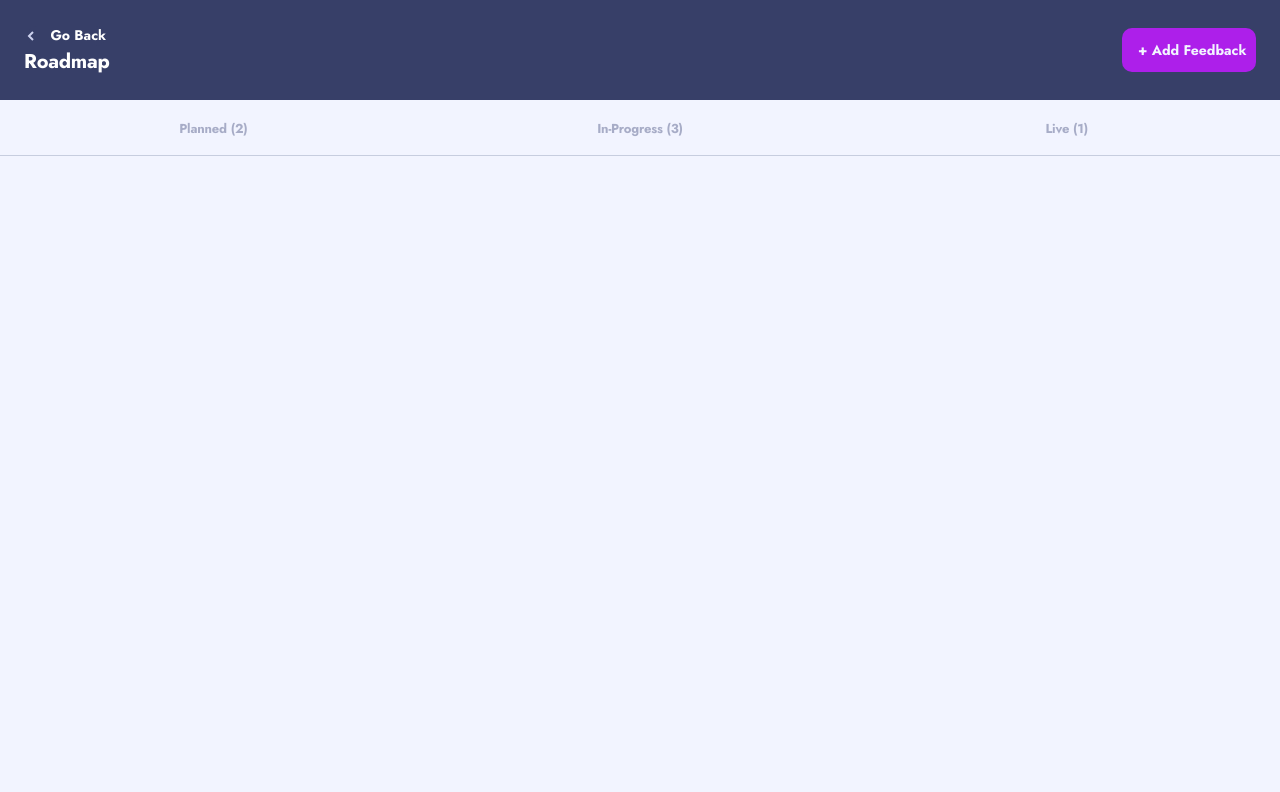
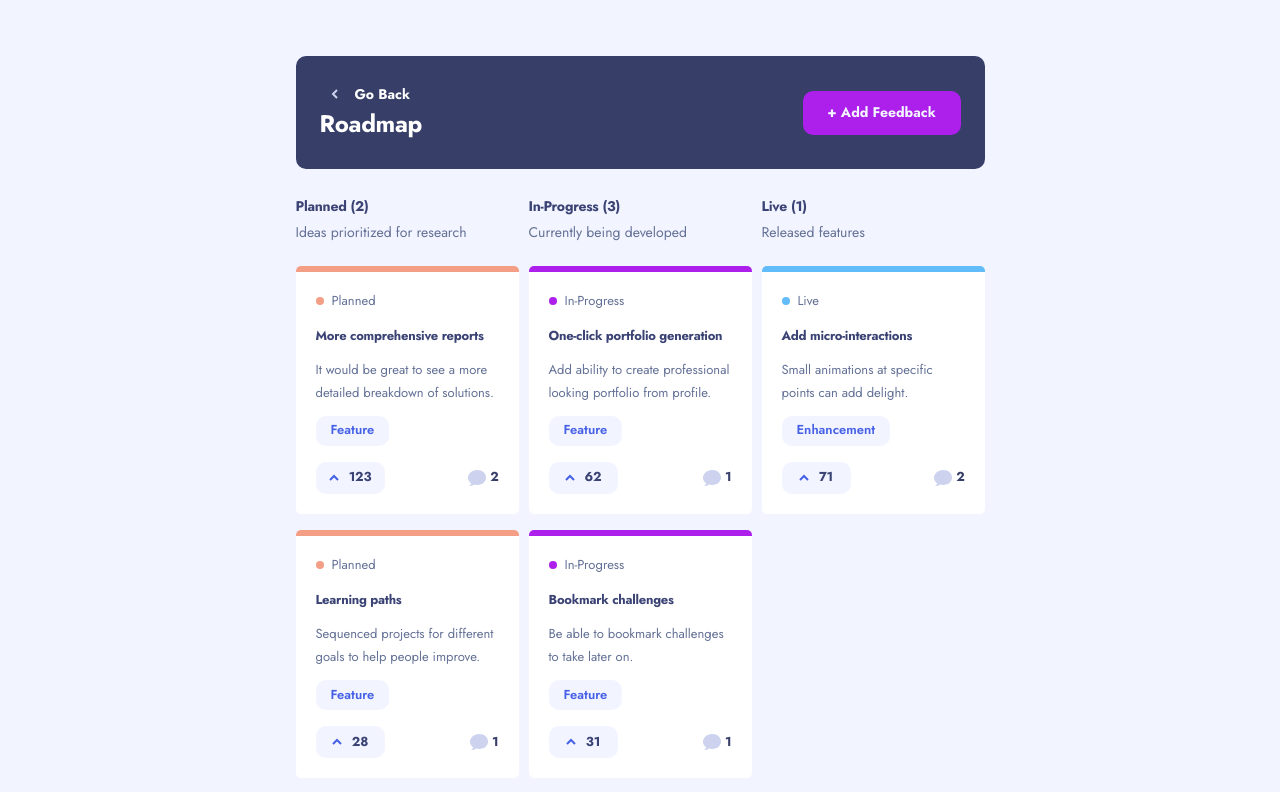
Before and after one commit to a-maystorov/product-feedback-app, a React (Create React App) app: page /roadmap-list in a window 1280 px wide. Shown: the top 792 px of the page. Built offline with nearby package versions, Linux system fonts and the light colour scheme.

Commit message:
Finish Roadmap-list tablet layout.

```diff
--- a/src/App.js
+++ b/src/App.js
@@ -103,6 +103,7 @@ const App = () => {
               planned={planned}
               inProgress={inProgress}
               live={live}
+              windowWidth={windowWidth}
             />
           }
         />
--- a/src/components/Roadmap.js
+++ b/src/components/Roadmap.js
@@ -6,12 +6,15 @@ const Roadmap = ({
   inProgressLength,
   liveLength,
   handleMenuToggle,
+  windowWidth,
 }) => {
   return (
     <div className="roadmap">
       <header>
         <h1 className="roadmap__header">Roadmap</h1>
-        <Link to={'/roadmap-list/planned'} className="view-btn">
+        <Link
+          to={windowWidth < 768 ? '/roadmap-list/planned' : '/roadmap-list'}
+          className="view-btn">
           <div onClick={handleMenuToggle}>View</div>
         </Link>
       </header>
--- a/src/components/RoadmapList.css
+++ b/src/components/RoadmapList.css
@@ -14,6 +14,13 @@
   color: var(--color-gray-accent);
   margin-bottom: 2.4rem;
   margin-top: 0.4rem;
+}
+
+@media screen and (min-width: 768px) {
+  .roadmap-header h1,
+  .roadmap-header p {
+    font-size: 1.4rem;
+  }
 }
 
 .roadmap-list__footer {
@@ -73,6 +80,20 @@
   padding-top: 0.3rem;
 }
 
+@media screen and (min-width: 768px) {
+  .roadmap-list__header {
+    border-radius: 10px;
+    height: 113px;
+    margin-top: 5.6rem;
+  }
+
+  .roadmap-list__header--back-btn h1 {
+    font-size: 2.4rem;
+    line-height: 3.468rem;
+    letter-spacing: -0.33px;
+  }
+}
+
 .roadmap-list__header--back-btn {
   display: flex;
   flex-direction: column;
@@ -88,3 +109,14 @@
 .roadmap-list__header--add-btn {
   width: 134px;
 }
+
+@media screen and (min-width: 768px) {
+  .roadmap-list__header--add-btn {
+    width: 158px;
+  }
+}
+
+.roadmap-list__suggestions {
+  display: flex;
+  gap: 1rem;
+}
--- a/src/components/RoadmapList.js
+++ b/src/components/RoadmapList.js
@@ -1,3 +1,4 @@
+import { useEffect } from 'react';
 import {
   Route,
   Routes,
@@ -13,12 +14,18 @@ import Live from './Live';
 import Planned from './Planned';
 import './RoadmapList.css';
 
-const RoadmapList = ({ planned, inProgress, live }) => {
+const RoadmapList = ({ planned, inProgress, live, windowWidth }) => {
   const navigate = useNavigate();
   const { pathname } = useLocation();
 
+  useEffect(() => {
+    document.addEventListener('resize', function () {
+      return windowWidth >= 768 ? navigate('/roadmap-list') : null;
+    });
+  });
+
   return (
-    <div className="roadmap-list">
+    <div className={`roadmap-list ${windowWidth >= 768 ? 'container' : null}`}>
       <nav>
         <header className="roadmap-list__header">
           <div className="roadmap-list__header--back-btn">
@@ -33,7 +40,8 @@ const RoadmapList = ({ planned, inProgress, live }) => {
             <Button bgColor={'purple'} content={'+ Add Feedback'} />
           </Link>
         </header>
-        <footer className="roadmap-list__footer ">
+        <footer
+          className={windowWidth >= 768 ? 'd-none' : 'roadmap-list__footer'}>
           <button
             onClick={() => navigate('/roadmap-list/planned')}
             className={
@@ -61,15 +69,26 @@ const RoadmapList = ({ planned, inProgress, live }) => {
       </nav>
       <Routes>
         <Route
-          path="planned"
+          path={windowWidth < 768 ? 'planned' : 'roadmap-list'}
           element={<Planned plannedSuggestions={planned} />}
         />
         <Route
-          path="in-progress"
+          path={windowWidth < 768 ? 'in-progress' : 'roadmap-list'}
           element={<InProgress inProgressSuggestions={inProgress} />}
         />
-        <Route path="live" element={<Live liveSuggestions={live} />} />
+        <Route
+          path={windowWidth < 768 ? 'live' : 'roadmap-list'}
+          element={<Live liveSuggestions={live} />}
+        />
       </Routes>
+
+      {windowWidth >= 768 && (
+        <div className="roadmap-list__suggestions">
+          <Planned plannedSuggestions={planned} />
+          <InProgress inProgressSuggestions={inProgress} />
+          <Live liveSuggestions={live} />
+        </div>
+      )}
     </div>
   );
 };
--- a/src/components/SideBar.js
+++ b/src/components/SideBar.js
@@ -10,6 +10,7 @@ const SideBar = ({
   inProgressLength,
   liveLength,
   handleMenuToggle,
+  windowWidth,
 }) => {
   return (
     <div className={`sidebar ${!menuOpen ? 'd-none' : null}`}>
@@ -22,6 +23,7 @@ const SideBar = ({
         inProgressLength={inProgressLength}
         liveLength={liveLength}
         handleMenuToggle={handleMenuToggle}
+        windowWidth={windowWidth}
       />
     </div>
   );
--- a/src/components/SuggestionList.css
+++ b/src/components/SuggestionList.css
@@ -159,4 +159,17 @@
   .suggestion-list__tablet-plus__upvotes {
     align-self: flex-start;
   }
+
+  .suggestion-list__item.suggestion-roadmap {
+    max-height: 251px;
+    padding: 2rem;
+  }
+
+  .suggestion-list__item.suggestion-roadmap h2,
+  .suggestion-list__item.suggestion-roadmap p {
+    font-size: 1.3rem;
+  }
+  .suggestion-list__item.suggestion-roadmap a {
+    padding: 0;
+  }
 }
--- a/src/components/SuggestionList.js
+++ b/src/components/SuggestionList.js
@@ -20,7 +20,16 @@ const SuggestionList = ({
     <div className={`suggestion-list container ${menuOpen ? 'dark' : null}`}>
       {suggestions.length === 0 && <NoSuggestionsYet />}
       {suggestions.map((suggestion) => (
-        <div className="suggestion-list__item" key={suggestion.id}>
+        <div
+          className={`suggestion-list__item ${
+            pathname === '/roadmap-list' ||
+            pathname === '/roadmap-list/planned' ||
+            pathname === '/roadmap-list/in-progress' ||
+            pathname === '/roadmap-list/live'
+              ? 'suggestion-roadmap'
+              : null
+          }`}
+          key={suggestion.id}>
           <header
             className="suggestion-list__header"
             onClick={() => {
--- a/src/pages/Home/Home.js
+++ b/src/pages/Home/Home.js
@@ -109,6 +109,7 @@ const Home = ({
             plannedLength={plannedLength}
             inProgressLength={inProgressLength}
             liveLength={liveLength}
+            windowWidth={windowWidth}
           />
         )}
       </nav>
@@ -120,6 +121,7 @@ const Home = ({
         inProgressLength={inProgressLength}
         liveLength={liveLength}
         handleMenuToggle={handleMenuToggle}
+        windowWidth={windowWidth}
       />
       <header
         className={`Home__header ${
```
